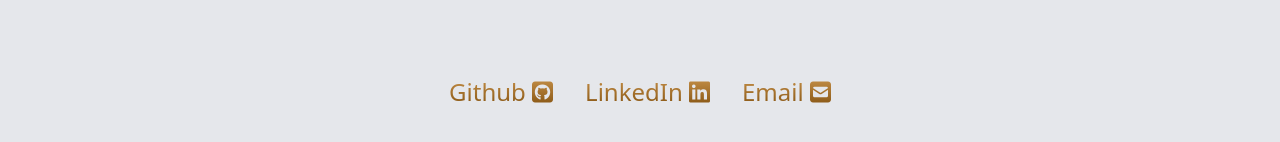
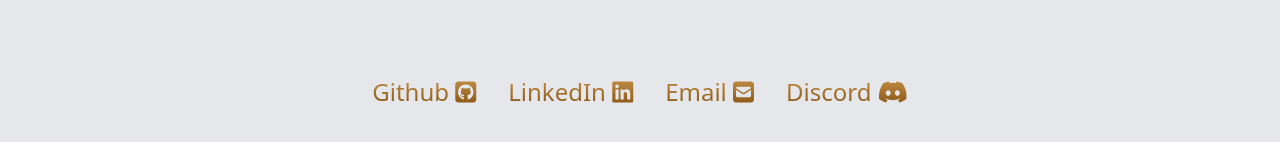
Before and after one commit to mtgibbs/mtgibbs.xyz, an Angular app: page / in a window 1280 px wide. Shown: the part 652-794 px from the top of the page. Built offline with nearby package versions, Linux system fonts and the light colour scheme; no server answers; what @tailwindcss/typography would draw is missing.

Commit message:
Add Discord Link

```diff
--- a/src/app/app.component.ts
+++ b/src/app/app.component.ts
@@ -15,7 +15,7 @@ import { EXPERIENCE, ICON_OPTIONS, LINKS } from 'src/data';
         I've worked in several industries, from insurance to software security, and in several problem domains like high volume transaction processing systems,
         legacy modernization, and web interfaces.
         </p>
-        <div class="flex flex-col sm:flex-row h-24 sm:h-auto justify-center content-evenly items-center">
+        <div class="flex flex-col sm:flex-row h-24 sm:h-auto mt-4 mb-8 sm:my-0 justify-center content-evenly items-center">
           <mtg-professional-connection-link
             class="text-center my-2"
             *ngFor="let link of LINKS"
--- a/src/data/professional-links.constants.ts
+++ b/src/data/professional-links.constants.ts
@@ -15,5 +15,10 @@ export const LINKS: IProfessionalConnectionLink[] = [
         text: 'Email',
         uri: 'mailto:matt@mtgibbs.xyz',
         icon: 'fas fa-envelope-square'
+    },
+    {
+        text: 'Discord',
+        uri: 'https://discordapp.com/users/pwnysenpai#6317/',
+        icon: 'fab fa-discord'
     }
 ];
```
